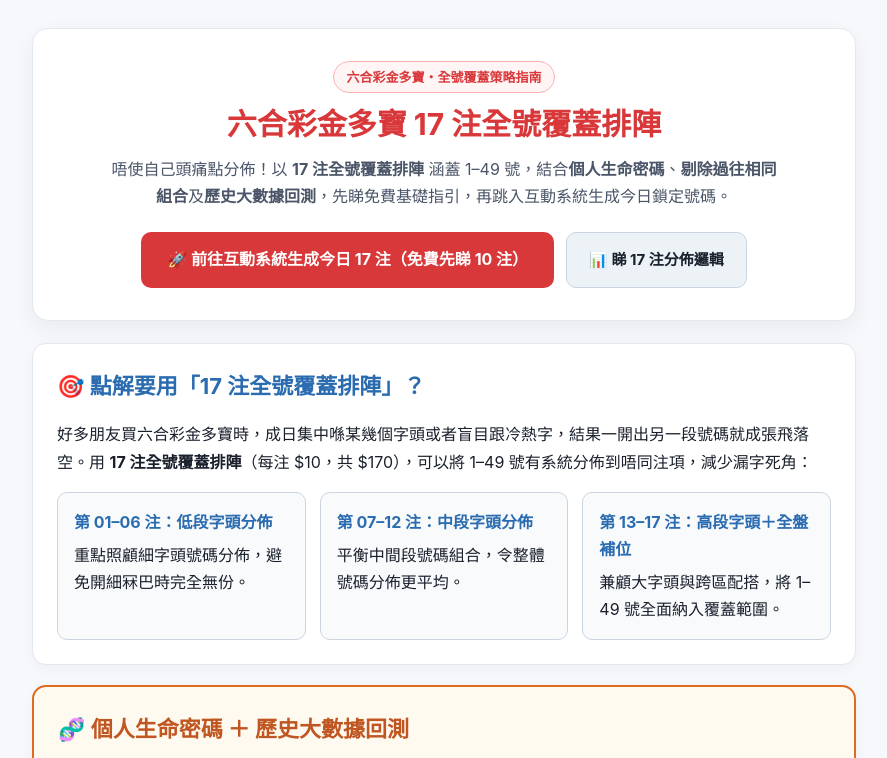
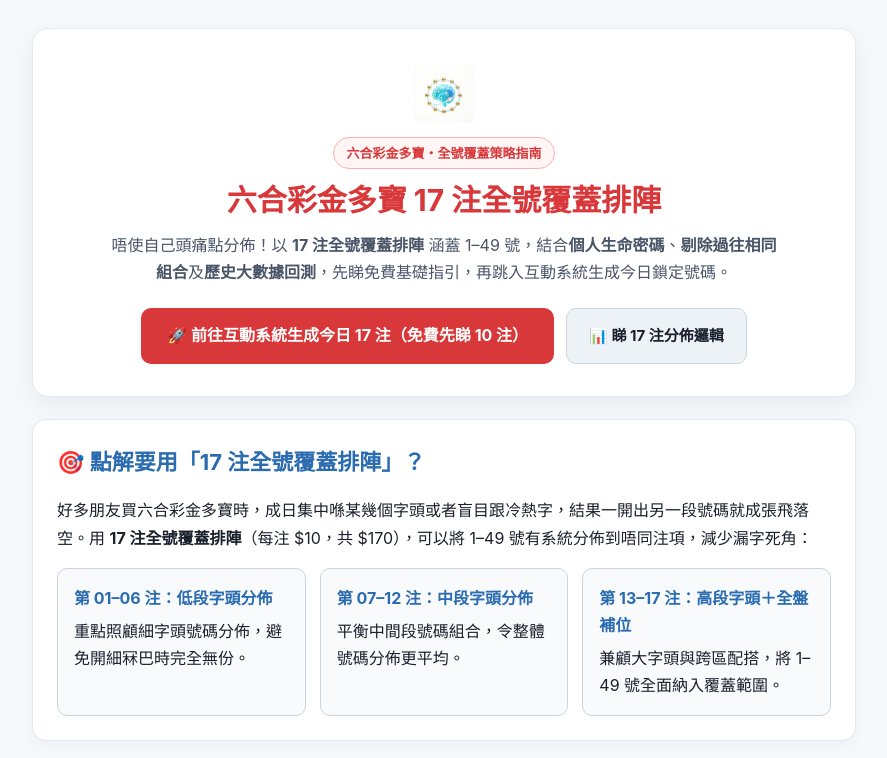
Before and after one commit to lottomasterhk/lotto-nav-app, a plain HTML site: page index.html in a window 1280 px wide. Shown: the top 758 px of the page, without its empty margins (196-1083 px from the left). Drawn offline with Linux system fonts and the light colour scheme.

Commit message:
Update index.html

```diff
--- a/index.html
+++ b/index.html
@@ -7,12 +7,19 @@
   <meta name="google-site-verification" content="nbbI0OAcsp83w065H9PjLBf959kRLFx4kK16f1KJhfI" />
   <meta name="description" content="迎接六合彩金多寶！17 注全號覆蓋排陣（17注買齊所有號碼分佈）結合個人生命密碼、剔除過往相同組合及歷史大數據回測，幫你按低／中／高段字頭排好 17 注，免費先睇 10 注，VIP 解鎖其餘 7 注。" />
   <meta name="keywords" content="六合彩金多寶, 17 注全號覆蓋排陣, 17注買齊所有號碼, 六合彩生命密碼, 六合彩歷史回測, HK$48 VIP" />
+  <meta name="application-name" content="六合彩生命密碼" />
+  <meta name="apple-mobile-web-app-title" content="六合彩生命密碼" />
   <link rel="canonical" href="https://aimasterlotto.com/" />
+
+  <link rel="icon" type="image/png" href="/logo.png" />
+  <link rel="shortcut icon" href="/logo.png" />
+  <link rel="apple-touch-icon" href="/logo.png" />
 
   <meta property="og:title" content="六合彩金多寶 17 注全號覆蓋排陣 | AI 生命密碼與歷史回測" />
   <meta property="og:description" content="17 注全號覆蓋排陣 ＋ 個人生命密碼 ＋ 歷史回測。自動幫你分佈低／中／高段字頭，一鍵跳入互動系統生成今日鎖定號碼。" />
   <meta property="og:type" content="website" />
   <meta property="og:url" content="https://aimasterlotto.com/" />
+  <meta property="og:image" content="https://aimasterlotto.com/logo.png" />
 
   <!-- Google tag (gtag.js) -->
   <script async src="https://www.googletagmanager.com/gtag/js?id=AW-18553406259"></script>
@@ -27,8 +34,10 @@
   {
     "@context": "https://schema.org",
     "@type": "WebSite",
-    "name": "六合彩金多寶 17 注全號覆蓋排陣",
+    "name": "六合彩生命密碼",
+    "alternateName": ["六合彩生命密碼", "aimasterlotto", "aimasterlotto.com"],
     "url": "https://aimasterlotto.com/",
+    "image": "https://aimasterlotto.com/logo.png",
     "description": "結合 17 注全號覆蓋排陣、個人生命密碼與歷史大數據回測的六合彩策略導航。"
   }
   </script>
@@ -73,6 +82,15 @@
       text-align: center;
       box-shadow: 0 8px 24px rgba(15, 23, 42, 0.06);
       margin-bottom: 22px;
+    }
+
+    .brand-logo {
+      width: 64px;
+      height: 64px;
+      object-fit: contain;
+      border-radius: 12px;
+      margin: 0 auto 12px;
+      display: block;
     }
 
     .badge {
@@ -240,6 +258,7 @@
 <body>
   <main class="container">
     <section class="hero">
+      <img src="/logo.png" alt="六合彩生命密碼 Logo" class="brand-logo" />
       <div class="badge">六合彩金多寶・全號覆蓋策略指南</div>
       <h1>六合彩金多寶 17 注全號覆蓋排陣</h1>
       <p class="subtitle">
```
